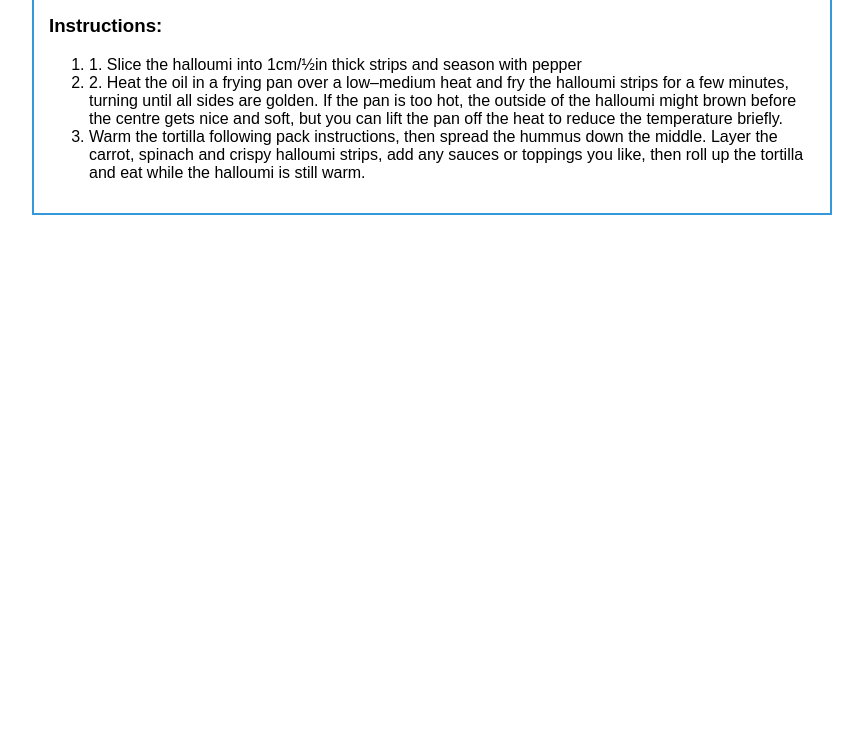
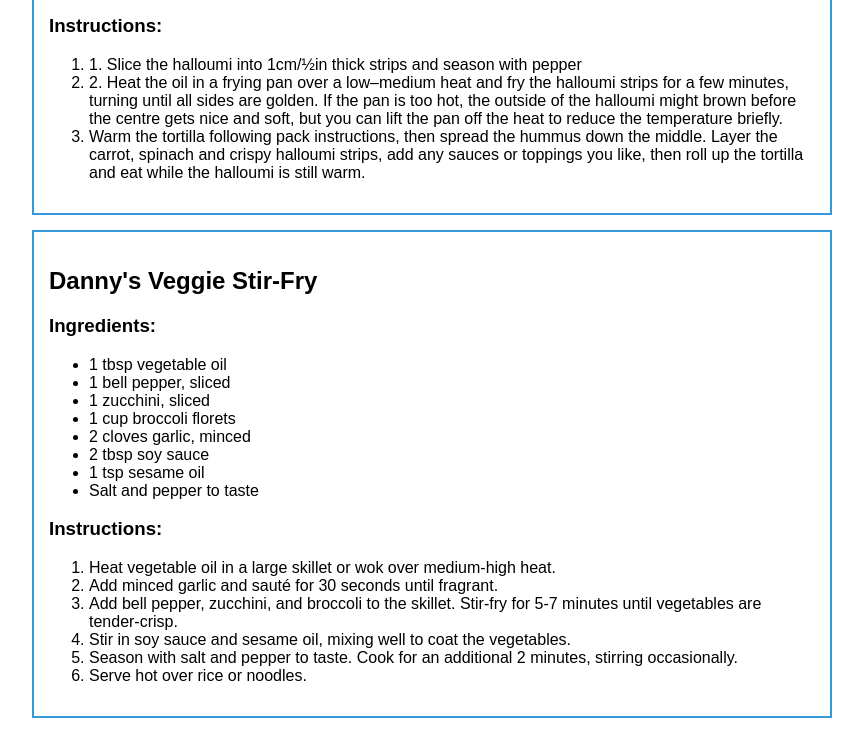
Before and after one commit to OrbitXT/team-recipe-book, a plain HTML site: page index.html in a window 1280 px wide. Shown: the part 2276-3029 px from the top of the page, without its empty margins (208-1071 px from the left). Before the commit the page ends 2526 px from the top, so only its background shows below. Drawn offline with Linux system fonts and the light colour scheme.

Commit message:
4-Add Danny's Recipe. Closes #4

```diff
--- a/index.html
+++ b/index.html
@@ -120,5 +120,27 @@
             <li>Warm the tortilla following pack instructions, then spread the hummus down the middle. Layer the carrot, spinach and crispy halloumi strips, add any sauces or toppings you like, then roll up the tortilla and eat while the halloumi is still warm.</li>
         </ol>
     </div>
+    <div class ="recipe">
+        <h2>Danny's Veggie Stir-Fry</h2>
+        <h3>Ingredients:</h3>
+        <ul>
+            <li>1 tbsp vegetable oil</li>
+            <li>1 bell pepper, sliced</li>
+            <li>1 zucchini, sliced</li>
+            <li>1 cup broccoli florets</li>
+            <li>2 cloves garlic, minced</li>
+            <li>2 tbsp soy sauce</li>
+            <li>1 tsp sesame oil</li>
+            <li>Salt and pepper to taste</li>
+        </ul>
+        <h3>Instructions:</h3>
+        <ol>
+            <li>Heat vegetable oil in a large skillet or wok over medium-high heat.</li>
+            <li>Add minced garlic and sauté for 30 seconds until fragrant.</li>
+            <li>Add bell pepper, zucchini, and broccoli to the skillet. Stir-fry for 5-7 minutes until vegetables are tender-crisp.</li>
+            <li>Stir in soy sauce and sesame oil, mixing well to coat the vegetables.</li>
+            <li>Season with salt and pepper to taste. Cook for an additional 2 minutes, stirring occasionally.</li>
+            <li>Serve hot over rice or noodles.</li>
+        </ol>
 </body>
 </html>
```
